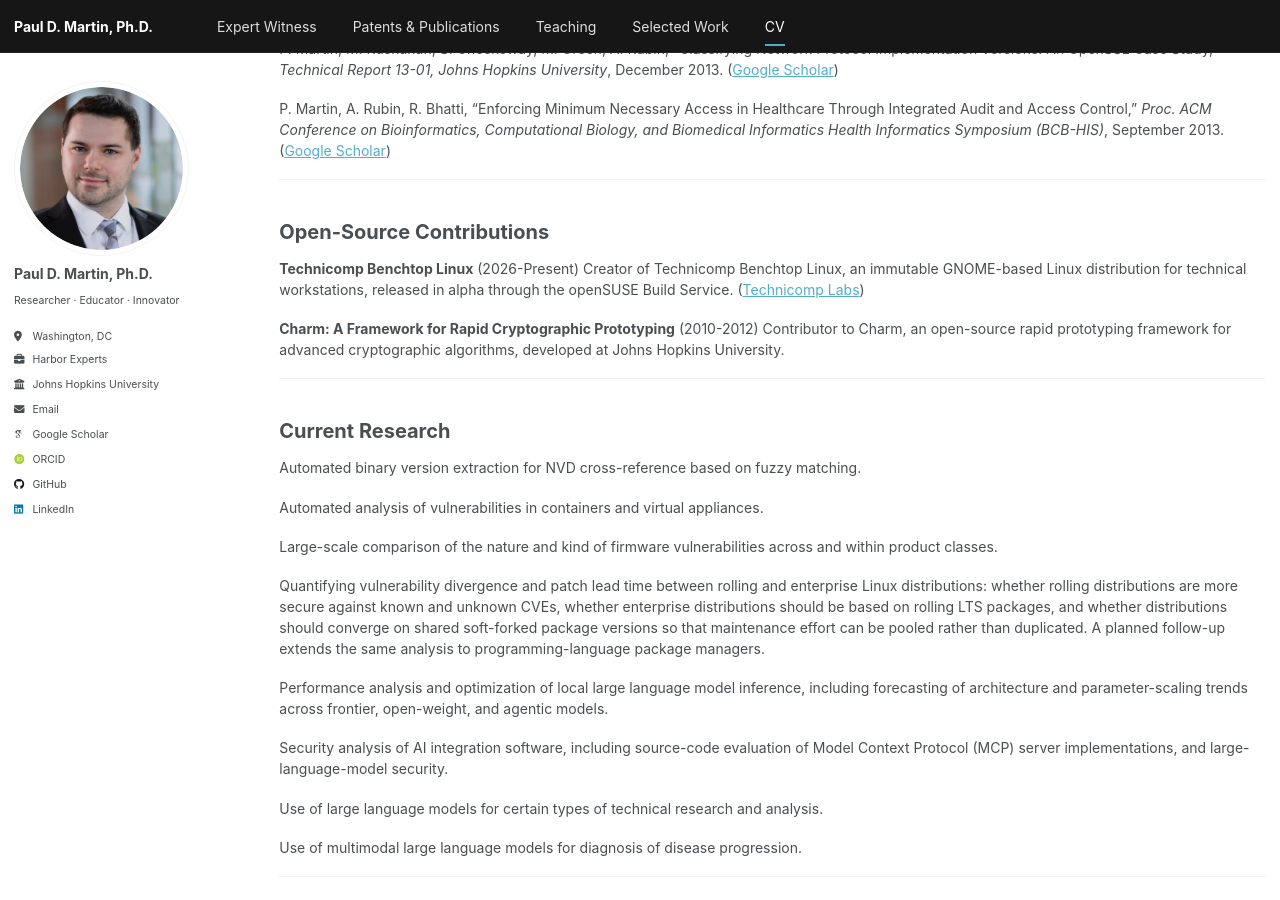
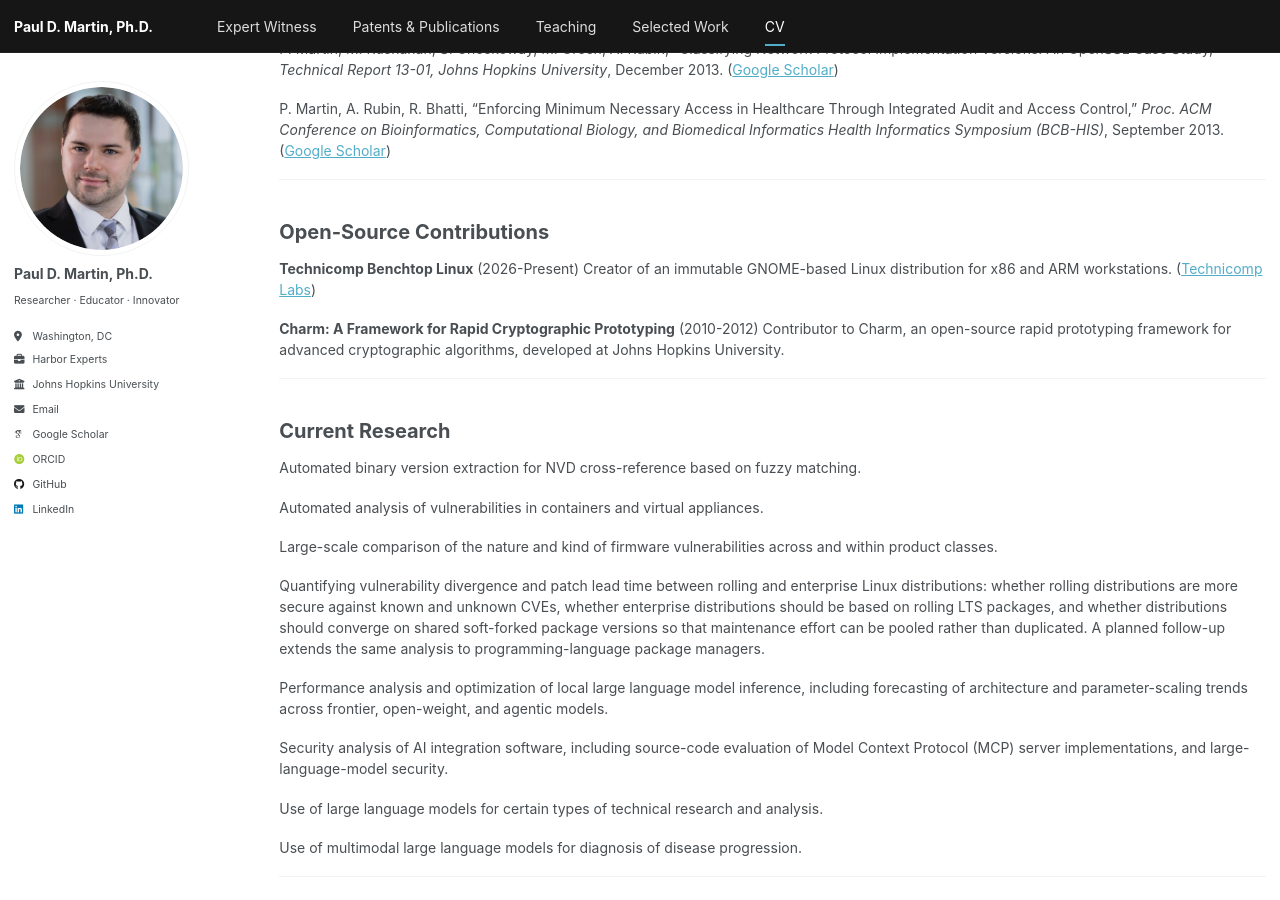
Before and after one commit to pauldmartinphd/pauldmartinphd.github.io, a Jekyll site: the page built from _pages/cv.md, in a window 1280 px wide and 900 px high, scrolled down 1883 px. Built offline with Jekyll 4.4.1, drawn with Linux system fonts in a browser that asks for light colours; some web fonts are replaced.

Commit message:
CV: shorten the Benchtop Linux entry

```diff
--- a/_pages/cv.md
+++ b/_pages/cv.md
@@ -109,7 +109,7 @@ P. Martin, A. Rubin, R. Bhatti, "Enforcing Minimum Necessary Access in Healthcar
 ## Open-Source Contributions
 
 **Technicomp Benchtop Linux** (2026-Present)
-Creator of Technicomp Benchtop Linux, an immutable GNOME-based Linux distribution for technical workstations, released in alpha through the openSUSE Build Service. ([Technicomp Labs](https://technicomplabs.io/benchtop/))
+Creator of an immutable GNOME-based Linux distribution for x86 and ARM workstations. ([Technicomp Labs](https://technicomplabs.io/benchtop/))
 
 **Charm: A Framework for Rapid Cryptographic Prototyping** (2010-2012)
 Contributor to Charm, an open-source rapid prototyping framework for advanced cryptographic algorithms, developed at Johns Hopkins University.
```
Also changed, not shown: 1 other file.
